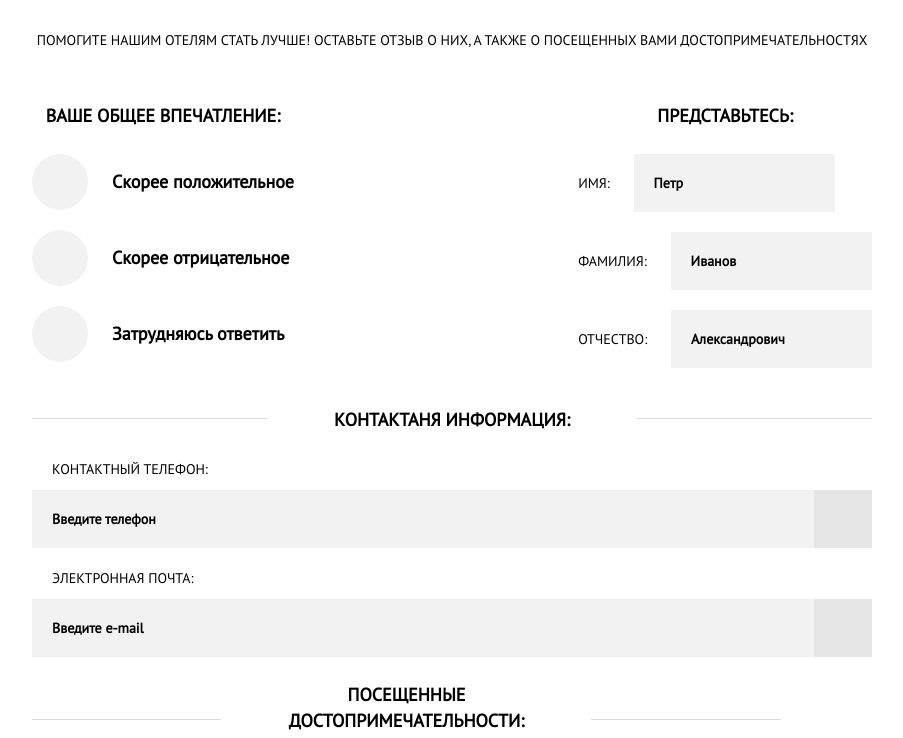
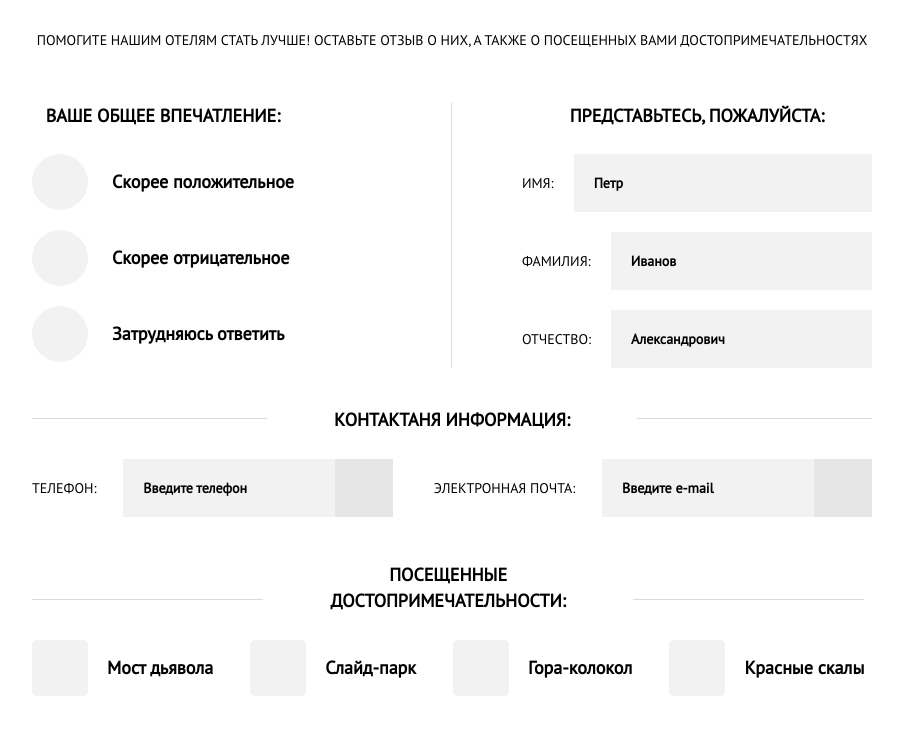
Before and after one commit to DimaKabanov/128489-sedona, a website: page form.html in a window 1280 px wide. Shown: the part 667-1405 px from the top of the page, without its empty margins (188-1091 px from the left). Drawn offline with nearby package versions, Linux system fonts and the light colour scheme; files that its build step writes are made by us from their sources; files whose address does not match are found by name.

Commit message:
Исправил ошибки верстки

```diff
--- a/form.html
+++ b/form.html
@@ -53,8 +53,8 @@
 
             <!-- form-name -->
             <div class="recall__form-row">
-              <fieldset class="recall__form-content">
-                <legend class="recall__content-title">Представьтесь<span class="recall__content-title--none">, пожалуйста</span>:</legend>
+              <fieldset class="recall__form-content  recall__form-content--line">
+                <div class="recall__content-title">Представьтесь<span class="recall__content-title--none">, пожалуйста</span>:</div>
 
                 <div class="recall__item-name">
                   <label for="name">Имя:</label>
@@ -83,14 +83,16 @@
                   </span>
                 </div>
 
+                <div class="recall__contacts-group">
                   <div class="recall__item-contacts">
-                  <label for="phone">Контактный телефон:</label>
+                    <label for="phone"><span class="recall__item-contacts--none">Контактный</span>телефон:</label>
                     <input type="tel" id="phone" name="phone" placeholder="Введите телефон" required>
                   </div>
 
                   <div class="recall__item-contacts">
                     <label for="email">Электронная почта:</label>
                     <input type="email" id="email" name="email" placeholder="Введите e-mail" required>
+                  </div>
                 </div>
 
               </fieldset>
@@ -139,9 +141,9 @@
                       <input type="checkbox" id="slide-park" name="slide-park">
                       <label for="slide-park">Слайд-парк</label>
                     </div>
-                  <!--</div>-->
+                  </div>
 
-                  <!--<div class="recall__checkbox&#45;&#45;flexbox">-->
+                  <div class="recall__checkbox--flexbox">
                     <div class="recall__item-attraction">
                       <input type="checkbox" id="mount-bell" name="mount-bell">
                       <label for="mount-bell">Гора-колокол</label>
@@ -149,7 +151,7 @@
 
                     <div class="recall__item-attraction">
                       <input type="checkbox" id="red-rocks" name="red-rocks">
-                      <label for="red-rocks">Крассные скалы</label>
+                      <label for="red-rocks">Красные скалы</label>
                     </div>
                   </div>
                 </div>
--- a/sass/blocks/recall.scss
+++ b/sass/blocks/recall.scss
@@ -42,6 +42,9 @@
   }
 
   &__item-name {
+    display: flex;
+    align-items: center;
+
     padding-bottom: 20px;
 
     &:last-child {
@@ -53,6 +56,7 @@
     }
 
     & input {
+      width: 100%;
       padding: 20px;
 
       border: none;
@@ -285,8 +289,18 @@
       margin: 0;
     }
 
+    // Прячем слово - пожалуйста
+
     &__content-title--none {
       display: none;
+    }
+
+    // Линия слева от блока ФИО
+
+    &__form-content--line {
+      padding-left: 50px;
+
+      border-left: 1px solid #dbdbdb;
     }
 
     // Декоративные полоски у заголовков
@@ -322,15 +336,16 @@
     }
 
     &__checkbox-group {
-      //display: inline-block;
-      //justify-content: space-between;
+      display: flex;
+      justify-content: space-between;
+
+      padding-left: 110px;
+      box-sizing: border-box;
     }
 
     &__checkbox--flexbox {
       display: flex;
       flex-wrap: wrap;
-      justify-content: space-between;
-
     }
 
     // Меняем местами блоки на форме
@@ -345,5 +360,68 @@
       margin-left: 120px;
       margin-right: 120px;
     }
+
+    // Показываем слово - пожалуйста
+
+    &__content-title--none {
+      display: inline;
+    }
+
+    // Линия слева от блока ФИО
+
+    &__form-content--line {
+      padding-left: 70px;
+    }
+
+    &__item-name {
+      width: 350px;
+    }
+
+    &__contacts-group {
+      display: flex;
+      justify-content: space-between;
+    }
+
+    &__item-contacts {
+      & label {
+        margin: 0;
+        padding-right: 23px;
+      }
+
+      & input {
+        margin: 0;
+        width: 270px;
+      }
+
+      & label[for="email"]::before {
+        bottom: 20px;
+      }
+    }
+
+    // Убираем слово - контактный
+
+    &__item-contacts--none {
+      display: none;
+    }
+
+    &__checkbox-group {
+      padding-left: 0;
+    }
+
+    &__checkbox--flexbox:first-child {
+      padding-right: 37px;
+    }
+
+    &__item-attraction {
+      padding-right: 37px;
+
+      & input[type="checkbox"] + label {
+        padding-left: 75px;
+      }
+
+      &:last-child {
+        padding-right: 0;
+      }
+    }
   }
 }
--- a/sass/global/btn.scss
+++ b/sass/global/btn.scss
@@ -26,6 +26,8 @@
 
   &--submit {
     padding: 16px 46px 16px;
+    margin: 0 auto;
+
     text-transform: uppercase;
 
     &:hover {
@@ -36,5 +38,14 @@
       background-color: $blue-darkest;
       color: rgba(255, 255, 255, 0.3);
     }
+
+    @media #{$tablet-width} {
+      margin: 0;
+      padding: 16px 75px 16px;
+    }
+
+    @media #{$desktop-width} {
+      padding: 16px 147px 16px;
+    }
   }
 }
```
Lines whose indentation alone changed are shown as unchanged.
